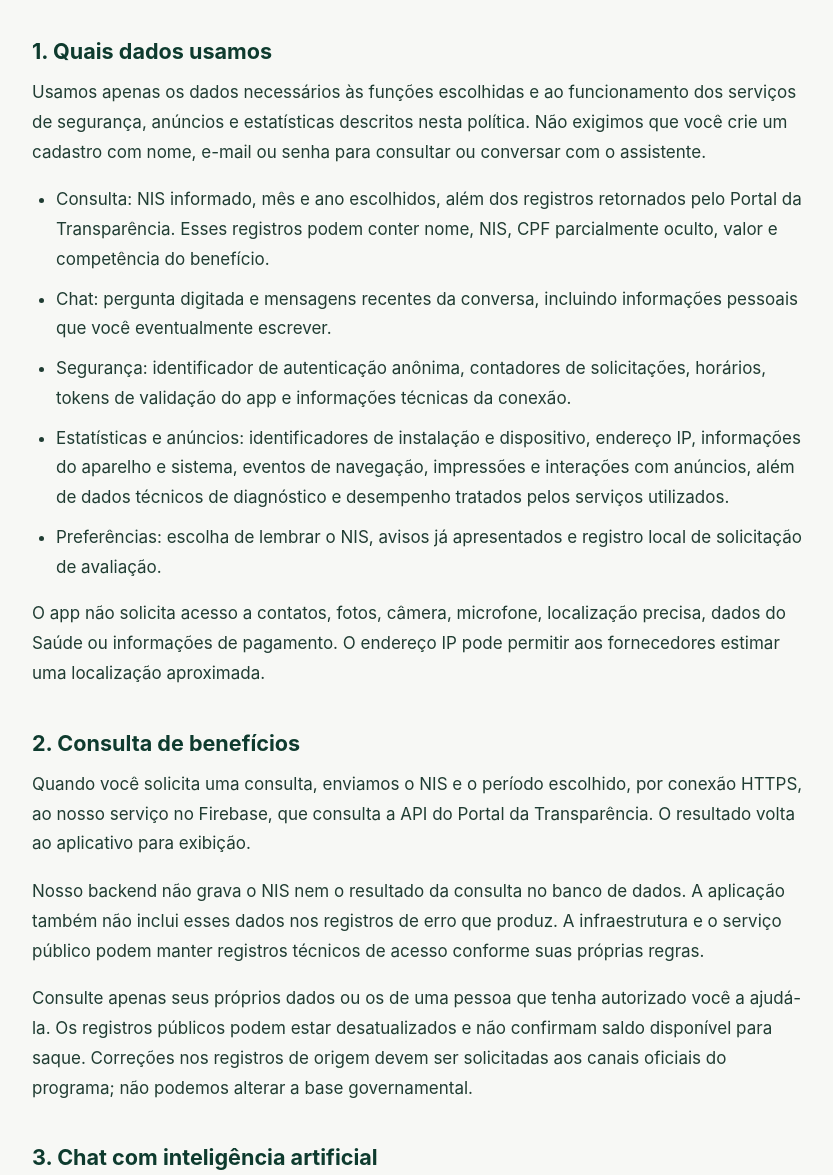
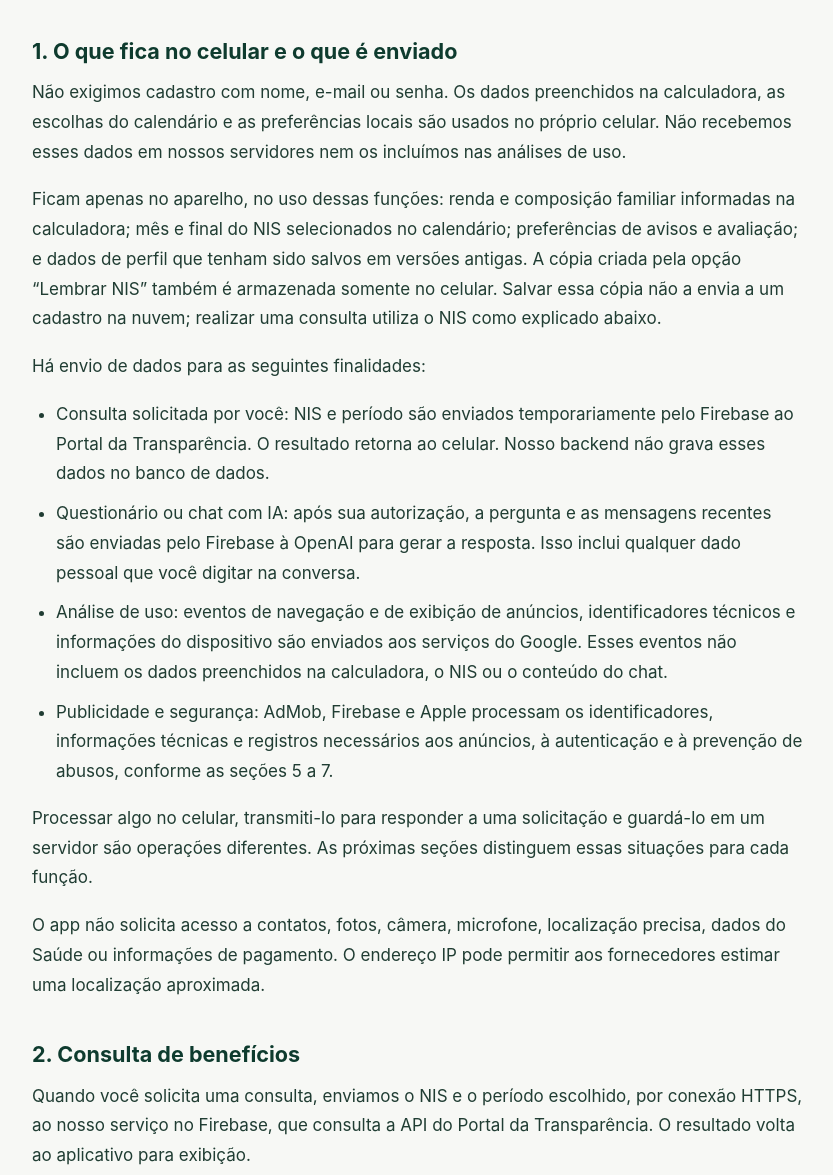
Before and after one commit to matheusestoquenuness/bolsa-familia-guia-legal, a plain HTML site: page index.html in a window 1280 px wide. Shown: the part 446-1621 px from the top of the page, without its empty margins (222-1055 px from the left). Drawn offline with Linux system fonts and the light colour scheme.

Commit message:
Esclarece dados locais e envios necessários por função

```diff
--- a/index.html
+++ b/index.html
@@ -15,12 +15,16 @@
 <p>Última atualização: 19 de outubro de 2026. Esta política descreve o funcionamento da versão 4.8.0 do aplicativo para iPhone.</p>
 <p>O Bolsa Família Guia é desenvolvido por Matheus Estoque, responsável pelo tratamento dos dados descritos aqui, sob a marca Estoque Apps. Para dúvidas, pedidos de acesso ou exclusão de dados, escreva para <a href="mailto:contato@estoqueapps.com">contato@estoqueapps.com</a>.</p>
 <p>Somos um guia independente. Não representamos o Governo Federal, a CAIXA ou o Ministério do Desenvolvimento e Assistência Social. O app não realiza cadastro no programa, não aprova benefícios e não movimenta dinheiro.</p>
-<h2>1. Quais dados usamos</h2>
-<p>Usamos apenas os dados necessários às funções escolhidas e ao funcionamento dos serviços de segurança, anúncios e estatísticas descritos nesta política. Não exigimos que você crie um cadastro com nome, e-mail ou senha para consultar ou conversar com o assistente.</p>
-<ul><li>Consulta: NIS informado, mês e ano escolhidos, além dos registros retornados pelo Portal da Transparência. Esses registros podem conter nome, NIS, CPF parcialmente oculto, valor e competência do benefício.</li><li>Chat: pergunta digitada e mensagens recentes da conversa, incluindo informações pessoais que você eventualmente escrever.</li><li>Segurança: identificador de autenticação anônima, contadores de solicitações, horários, tokens de validação do app e informações técnicas da conexão.</li><li>Estatísticas e anúncios: identificadores de instalação e dispositivo, endereço IP, informações do aparelho e sistema, eventos de navegação, impressões e interações com anúncios, além de dados técnicos de diagnóstico e desempenho tratados pelos serviços utilizados.</li><li>Preferências: escolha de lembrar o NIS, avisos já apresentados e registro local de solicitação de avaliação.</li></ul>
+<h2>1. O que fica no celular e o que é enviado</h2>
+<p>Não exigimos cadastro com nome, e-mail ou senha. Os dados preenchidos na calculadora, as escolhas do calendário e as preferências locais são usados no próprio celular. Não recebemos esses dados em nossos servidores nem os incluímos nas análises de uso.</p>
+<p>Ficam apenas no aparelho, no uso dessas funções: renda e composição familiar informadas na calculadora; mês e final do NIS selecionados no calendário; preferências de avisos e avaliação; e dados de perfil que tenham sido salvos em versões antigas. A cópia criada pela opção “Lembrar NIS” também é armazenada somente no celular. Salvar essa cópia não a envia a um cadastro na nuvem; realizar uma consulta utiliza o NIS como explicado abaixo.</p>
+<p>Há envio de dados para as seguintes finalidades:</p>
+<ul><li>Consulta solicitada por você: NIS e período são enviados temporariamente pelo Firebase ao Portal da Transparência. O resultado retorna ao celular. Nosso backend não grava esses dados no banco de dados.</li><li>Questionário ou chat com IA: após sua autorização, a pergunta e as mensagens recentes são enviadas pelo Firebase à OpenAI para gerar a resposta. Isso inclui qualquer dado pessoal que você digitar na conversa.</li><li>Análise de uso: eventos de navegação e de exibição de anúncios, identificadores técnicos e informações do dispositivo são enviados aos serviços do Google. Esses eventos não incluem os dados preenchidos na calculadora, o NIS ou o conteúdo do chat.</li><li>Publicidade e segurança: AdMob, Firebase e Apple processam os identificadores, informações técnicas e registros necessários aos anúncios, à autenticação e à prevenção de abusos, conforme as seções 5 a 7.</li></ul>
+<p>Processar algo no celular, transmiti-lo para responder a uma solicitação e guardá-lo em um servidor são operações diferentes. As próximas seções distinguem essas situações para cada função.</p>
 <p>O app não solicita acesso a contatos, fotos, câmera, microfone, localização precisa, dados do Saúde ou informações de pagamento. O endereço IP pode permitir aos fornecedores estimar uma localização aproximada.</p>
 <h2>2. Consulta de benefícios</h2>
 <p>Quando você solicita uma consulta, enviamos o NIS e o período escolhido, por conexão HTTPS, ao nosso serviço no Firebase, que consulta a API do Portal da Transparência. O resultado volta ao aplicativo para exibição.</p>
+<p>Os registros retornados pela fonte pública podem conter nome, NIS, CPF parcialmente oculto, valor e competência do benefício. Esses dados passam pelo backend para chegar à tela; não criamos com eles um cadastro de beneficiários em nossos servidores.</p>
 <p>Nosso backend não grava o NIS nem o resultado da consulta no banco de dados. A aplicação também não inclui esses dados nos registros de erro que produz. A infraestrutura e o serviço público podem manter registros técnicos de acesso conforme suas próprias regras.</p>
 <p>Consulte apenas seus próprios dados ou os de uma pessoa que tenha autorizado você a ajudá-la. Os registros públicos podem estar desatualizados e não confirmam saldo disponível para saque. Correções nos registros de origem devem ser solicitadas aos canais oficiais do programa; não podemos alterar a base governamental.</p>
 <h2>3. Chat com inteligência artificial</h2>
@@ -30,7 +34,7 @@
 <p>A OpenAI pode conservar conteúdo e metadados para prevenção de abusos, normalmente por até 30 dias, com exceções por obrigações legais e segurança. Sua documentação informa que dados da API não são usados para treinamento por padrão, salvo adesão expressa ao compartilhamento. Consulte os <a href="https://developers.openai.com/api/docs/guides/your-data">controles de dados da API da OpenAI</a> e a <a href="https://openai.com/policies/privacy-policy/">política de privacidade da OpenAI</a>.</p>
 <h2>4. Dados que ficam no aparelho</h2>
 <p>A opção “Lembrar NIS” é facultativa. Quando ativada, guarda o NIS no armazenamento protegido do iOS, o Keychain. Desativá-la apaga o NIS salvo por essa opção. Dados do Keychain podem persistir após a desinstalação; apague o NIS pela opção do app antes de removê-lo.</p>
-<p>Preferências e indicadores de uso ficam no armazenamento local. Instalações atualizadas de versões antigas também podem conservar dados de perfil anteriormente fornecidos, como nome, telefone ou NIS. O app atual não exige preencher esse perfil nem envia esses campos ao backend como cadastro.</p>
+<p>Preferências de avisos e o indicador de solicitação de avaliação ficam no armazenamento local. Eles são diferentes dos eventos de análise de uso enviados ao Firebase, descritos na seção 7. Instalações atualizadas de versões antigas também podem conservar dados de perfil anteriormente fornecidos, como nome, telefone ou NIS. O app atual não exige preencher esse perfil nem envia esses campos ao backend como cadastro.</p>
 <p>Os dados digitados na calculadora, como renda e composição familiar, são processados no aparelho. A seleção de mês e final do NIS no calendário também é local. Não enviamos esses valores ao chat, ao Firebase ou aos anúncios como parte dessas funções.</p>
 <p>Se você escolher compartilhar um resultado, o conteúdo indicado na ação será encaminhado ao aplicativo ou destinatário escolhido por você, sujeito às regras desse serviço.</p>
 <h2>5. Autenticação e prevenção de abusos</h2>
```
